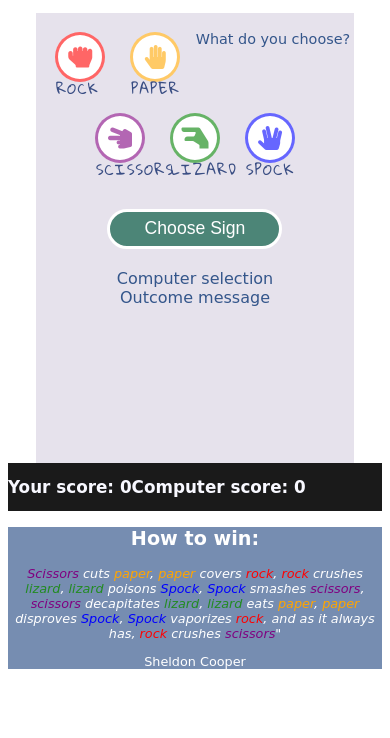
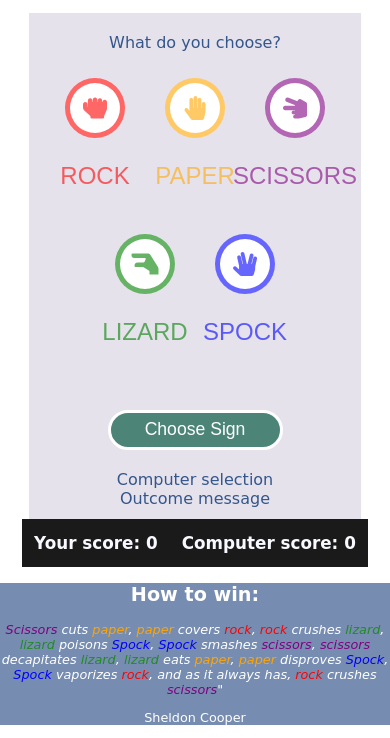
Before and after one commit to Code-Institute-Submissions/nfepb-Portfolio-Project-2-JavaScript_DecResub, a plain HTML site: page index.html in a window 390 px wide. Shown: the part 149-887 px from the top of the page. Before the commit the page ends 844 px from the top, so only its background shows below. Drawn offline with Linux system fonts and the light colour scheme; a web font is replaced by a local one.

Commit message:
Fixed style for mobile by adding flex

```diff
--- a/assets/css/style.css
+++ b/assets/css/style.css
@@ -4,6 +4,7 @@ body {
     font-family: 'Fuzzy Bubbles', cursive;
     color: #34568B;
     text-align: center;
+    margin: 0;
 }
 
 /* Heading Style */
@@ -29,8 +30,7 @@ body {
     background-color: #E6E2EC;
     box-sizing: border-box;
     width: 85%;
-    height: 60vh;
-    max-height: 450px;
+    min-height: 60vh;
     max-width: 900px;
     margin-left: auto;
     margin-right: auto;
@@ -39,32 +39,39 @@ body {
 
 /* Buttons */
 
+.sign-choice {
+    display: flex;
+    flex-wrap: wrap;
+    flex-direction: row;
+    justify-content: center;
+}
+
 .choice-btn {
-    padding-top: 12px;
+    font-size: 1.8rem;
+    margin: 0 25px;
+    transition: 0.5s;
+    display: flex;
+    flex-direction: column;
+    align-items: center;
+    border: none;
+    background-color: transparent;
+    text-transform: uppercase;
+    width: 100px;
+}
+
+.choice-btn > i {
     border-radius: 50%;
     background-color: white;
     border: 5px solid;
     width: 100px;
     height: 100px;
-    font-size: 3.6rem;
-    margin: 0 25px;
-    transition: 0.5s;
+    display: flex;
+    justify-content: center;
+    align-items: center;
 }
 
-.btn:focus {
+.choice-btn:focus {
     outline: none;
-}
-
-.choice-btn::after{
-    content: attr(data-type);
-    width: 220px;
-    height: 60px;
-    font-size: 1.2rem;
-    letter-spacing: 1.2px;
-    color: #394d83;
-    position: relative;
-    font-family: 'Gloria Hallelujah', cursive;
-    text-transform: uppercase;
 }
 
 .rock-btn {
@@ -72,8 +79,8 @@ body {
     color: rgba(255, 0, 0, 0.600);
 }
 
-.rock-btn:active,
-.rock-btn:hover {
+.rock-btn > i:active,
+.rock-btn > i:hover {
     background-color: rgba(255, 0, 0, 0.600);
     color: white;
 }
@@ -83,8 +90,8 @@ body {
     color: rgba(255, 166, 0, 0.600);
 }
 
-.paper-btn:active,
-.paper-btn:hover {
+.paper-btn > i:active,
+.paper-btn > i:hover {
     background-color: rgba(255, 166, 0, 0.600);
     color: white;
 }
@@ -151,7 +158,18 @@ body {
     flex-direction: row;
     background-color: #1a1a1a;
     color: ghostwhite;
-    align-items: center;
+    justify-content: space-evenly;
+    flex-wrap: wrap;
+    min-width: 50%;
+}
+
+#messages > div {
+    margin: 0 12px;
+}
+
+.scoreboard-area {
+    display: flex;
+    justify-content: center;
 }
 
 /* footer */
@@ -205,17 +223,14 @@ footer {
     }
 
     .choice-btn {
-        margin: 15px 10px;
-        padding-top: 9px;
-        border: 3px solid;
+        font-size: 1.5rem;
+        width: 50px;
+        padding: 10px 20px;
+    }
+
+    .choice-btn > i {
         width: 50px;
         height: 50px;
-        font-size: 1.5rem;
-    }
-
-    .choice-btn::after {
-        font-size: 0.9rem;
-        left: -0.5rem;
     }
 
     .select-btn {
--- a/index.html
+++ b/index.html
@@ -32,20 +32,21 @@
 
 
         <div class="game-area">
-            <p class="intro">What do you choose?</p>
+            <p>What do you choose?</p>
             <div class="sign-choice">
-                <button data-type="Rock" class="choice-btn rock-btn"><i class="fas fa-hand-rock"></i></button>
-                <button data-type="Paper" class="choice-btn paper-btn"><i class="fas fa-hand-paper"></i></button>
-                <button data-type="Scissors" class="choice-btn scissors-btn"><i
-                        class="fas fa-hand-scissors"></i></button>
-                <button data-type="Lizard" class="choice-btn lizard-btn"><i class="fas fa-hand-lizard"></i></button>
-                <button data-type="Spock" class="choice-btn spock-btn"><i class="fas fa-hand-spock"></i></button>
+                <button data-type="rock" class="choice-btn rock-btn"><i class="fas fa-hand-rock"></i><p>rock</p></button>
+                <button data-type="paper" class="choice-btn paper-btn"><i class="fas fa-hand-paper"></i><p>paper</p></button>
+                <button data-type="scissors" class="choice-btn scissors-btn"><i
+                        class="fas fa-hand-scissors"></i><p>scissors</p></button>
+                <button data-type="lizard" class="choice-btn lizard-btn"><i class="fas fa-hand-lizard"></i><p>lizard</p></button>
+                <button data-type="spock" class="choice-btn spock-btn"><i class="fas fa-hand-spock"></i><p>spock</p></button>
             </div>
             <button data-type="select" class="select-btn">Choose Sign</button>
             <div>Computer selection</div>
             <div>Outcome message</div>
         </div>
 
+        <section class="scoreboard-area">
             <div id="messages">
                 <div class="player">
                     <h2 class="scores">Your score: <span id="player-score">0</span></h2>
@@ -54,6 +55,7 @@
                     <h2 class="scores">Computer score: <span id="computer-score">0</span></h2>
                 </div>
             </div>
+        </section>
 
         <script src="./assets/js/script.js"></script>
 
```
Lines whose indentation alone changed are shown as unchanged.
